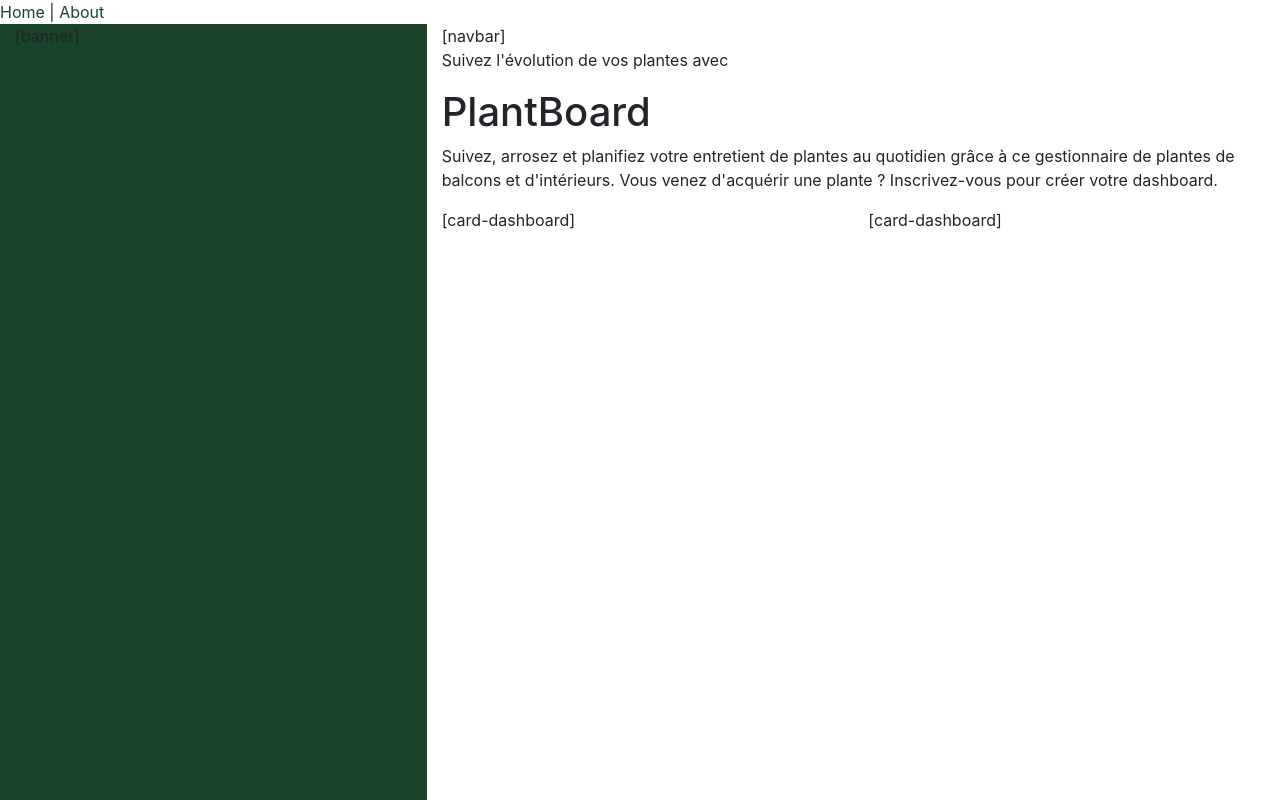
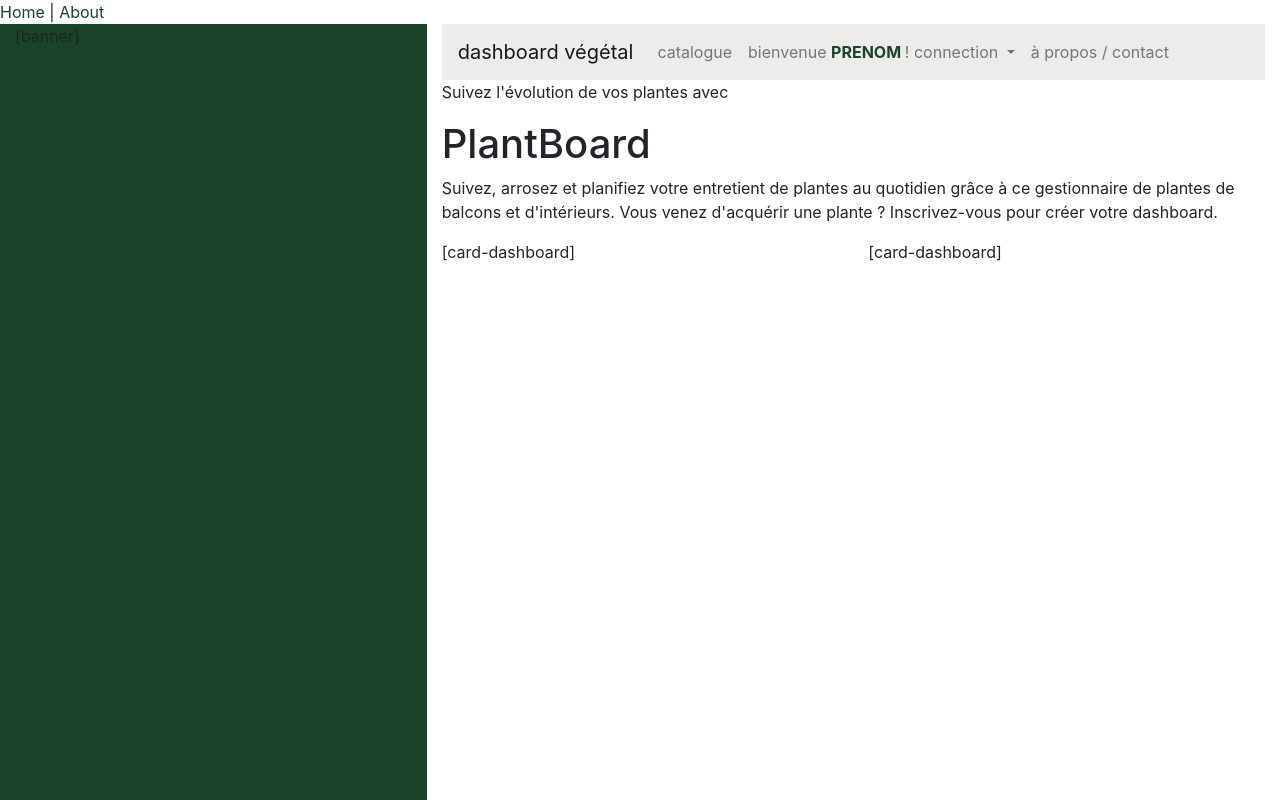
Before and after one commit to mgandrille/dashboardVegetal, a Vue app in the folder front/: page /#/ in a window 1280 px wide. Built offline with nearby package versions, Linux system fonts and the light colour scheme.

Commit message:
Amélioration NavBar avec ajout composant BarreRecherche

```diff
--- a/front/package.json
+++ b/front/package.json
@@ -8,6 +8,7 @@
     "lint": "vue-cli-service lint"
   },
   "dependencies": {
+    "bootstrap": "^4.5.0",
     "core-js": "^3.6.5",
     "vue": "^2.6.11",
     "vue-router": "^3.2.0"
--- a/front/src/App.vue
+++ b/front/src/App.vue
@@ -21,5 +21,5 @@
 
   /* shapes */
   $border-radius: .12rem;
-  @import "../../node_modules/bootstrap/scss/bootstrap.scss";
+  @import "../node_modules/bootstrap/scss/bootstrap.scss";
 </style>
--- a/front/src/components/Navbar.vue
+++ b/front/src/components/Navbar.vue
@@ -1,5 +1,4 @@
 <template>
-    <div class="container-fluid">
         <nav class="navbar navbar-expand-lg navbar-light bg-light">
             <a class="navbar-brand" href="#"><i class="fa fa-leaf"></i>  dashboard végétal</a>
 <!-- **** Ajouter lien vers la page d'accueil **** -->
@@ -18,7 +17,7 @@
                     <li class="nav-item dropdown">   <!-- BOUTTON CONNECTION -->
                         <a class="nav-link dropdown-toggle" href="#" id="navbarDropdown" role="button" data-toggle="dropdown" aria-haspopup="true" aria-expanded="false">
                         <!-- **** Si l'utilisateur est connecté : afficher prénom **** -->
-                            bienvenue <span class="text-success font-weight-bold">  PRENOM  </span> !
+                            bienvenue <span class="text-primary font-weight-bold">  PRENOM  </span> !
                         <!-- **** Sinon :  **** -->
                             connection
                         </a>
@@ -55,20 +54,22 @@
 
                 </ul>
 
-                <form class="form-inline my-2 my-lg-0">    <!-- ESPACE DE RECHERCHE -->
-                    <input class="form-control mr-sm-2" type="search" placeholder="Rechercher une plante" aria-label="Search">
-                    <button class="btn btn-outline-success my-2 my-sm-0" type="submit"><i class="fa fa-search"></i></button>
-                </form>
+                <BarreRecherche/>
 
             </div>
 
         </nav>
-    </div>
 </template>
 
 
 <script>
+import BarreRecherche from '../components/BarreRecherche.vue';
+
 export default {
+    name: "Navbar",
+    components: {
+        BarreRecherche
+    }
 
 }
 </script>
--- a/front/src/views/Home.vue
+++ b/front/src/views/Home.vue
@@ -8,7 +8,9 @@
                 <!-- main content -->
                 <main class="main-content col-md-8 offset-md-4 container">
                     <div class="row">
-                        <div class="col-sm-12">[navbar]</div>
+                        <div class="col-sm-12">
+                            <Navbar/>
+                        </div>
                     </div>
 
                     <div class="title row">
@@ -34,13 +36,17 @@
     </div>
 </template>
 
-style
 
 <style scoped lang="scss" src="./home.scss"></style>
 
 
 <script>
+import Navbar from '../components/Navbar.vue';
+
 export default {
-    name: "Home"
+    name: "Home",
+    components : {
+        Navbar
+    }
 };
 </script>
```
Also changed, not shown: front/src/components/BarreRecherche.vue (added), 1 other file (tests, documents, lock files or other folders).
